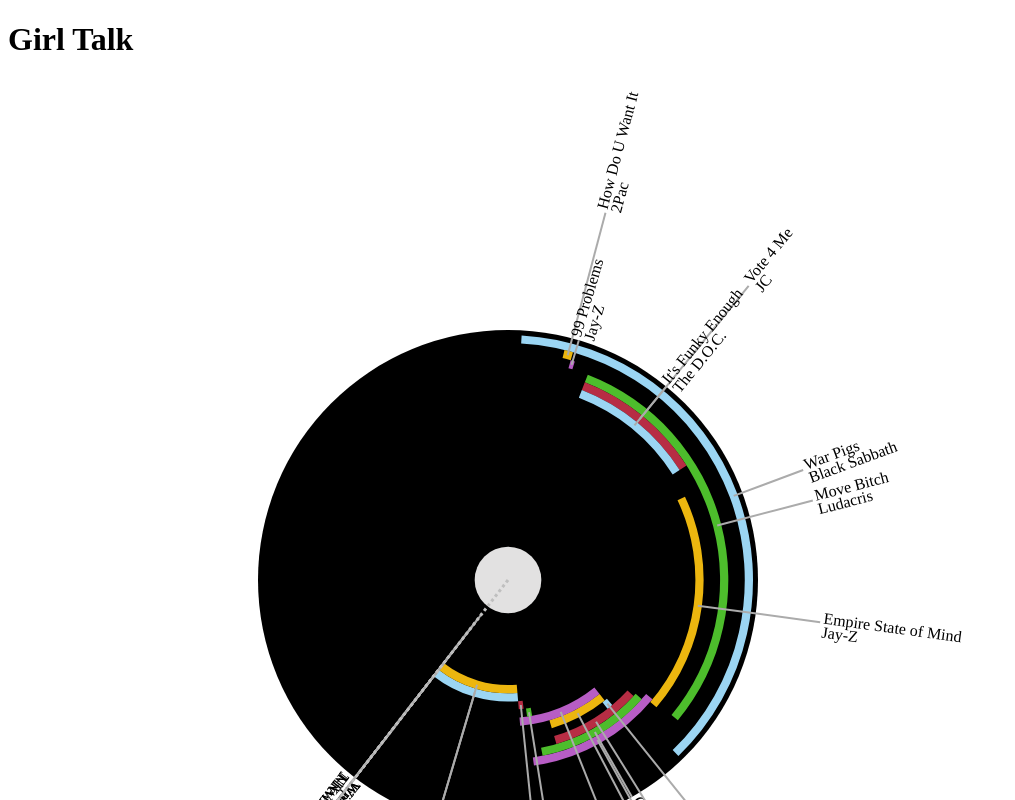
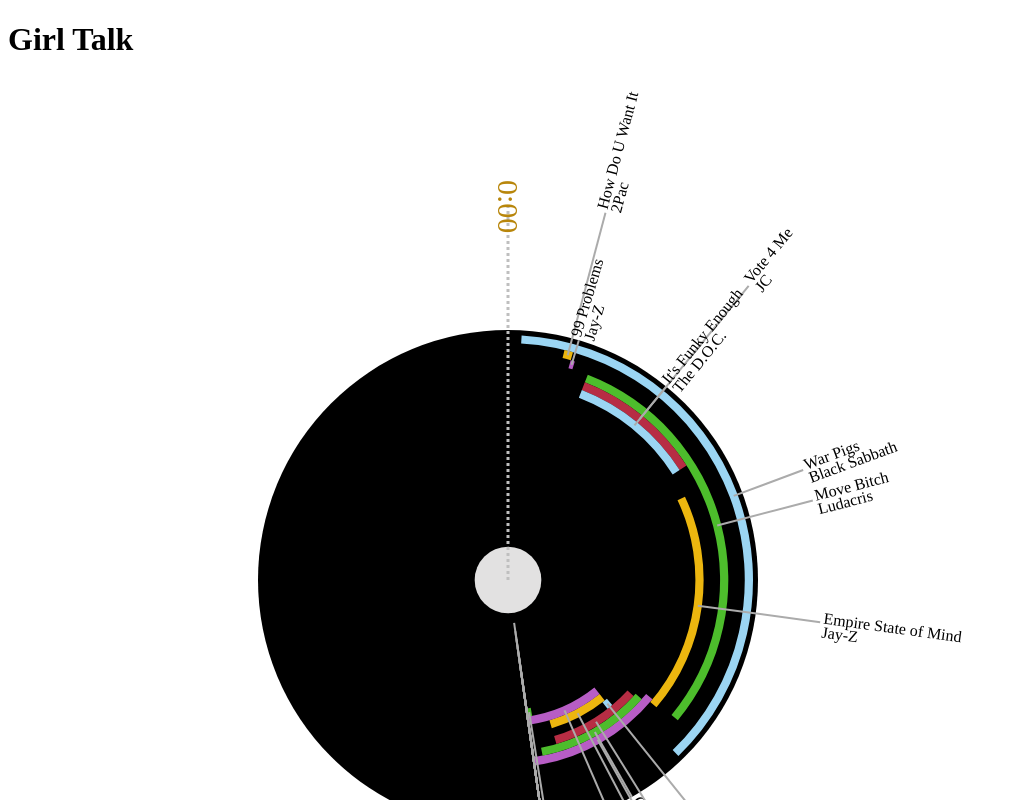
Before and after one commit to YusofBandar/girl_talk, a React (Create React App) app in the folder girl-talk/: page / in a window 1280 px wide. Shown: the top 800 px of the page, without its empty margins (0-1015 px from the left). Built offline with nearby package versions, Linux system fonts and the light colour scheme.

Commit message:
Moves angles calc to track

```diff
--- a/girl-talk/src/components/record/record.jsx
+++ b/girl-talk/src/components/record/record.jsx
@@ -20,7 +20,12 @@
 
     state = {
         hoverTrack: -1,
-        count: 20
+        count: 20,
+        currentAngle: 0
+    }
+
+    componentDidMount() {
+
     }
 
     constructor(props) {
@@ -28,7 +33,6 @@
         this.track = props.track;
 
         this.arcWidth = this.arcWidth.bind(this);
-        this.angles = this.angles.bind(this);
 
         this.arcHover = this.arcHover.bind(this);
         this.arcBlur = this.arcBlur.bind(this);
@@ -37,20 +41,6 @@
     arcWidth(radius, innerPadding, outerPadding, numTracks) {
         const arcWidth = (((radius * 2) - (outerPadding + innerPadding + 50)) / 2) / numTracks;
         return arcWidth.toFixed(2);
-    }
-
-    angles(startTime, endTime, duration) {
-        const circum = 2 * Math.PI;
-
-        let startAngle = (startTime / duration) * circum;
-        let endAngle = (endTime / duration) * circum;
-
-        // for testing
-        const currentAngle = 3.8
-         // dont display track arcs until we have reached the correct point
-         startAngle = startAngle > currentAngle ? currentAngle : startAngle;
-         endAngle = endAngle > currentAngle ? currentAngle : endAngle;
-        return [startAngle, endAngle];
     }
 
     arcHover(index) {
@@ -74,20 +64,18 @@
                     <circle className="r-innerDisk" r={this.innerPadding}></circle>
                     {
                         tracks.map((sample, index) => {
-                            const angles = this.angles(sample.startTime, sample.endTime, track.duration);
-
                             let blur = false;
 
                             if (index !== this.state.hoverTrack && this.state.hoverTrack > -1) {
                                 blur = true;
                             }
 
-                            return <Track key={sample.track} index={index} radius={this.radius} arcWidth={arcWidth} angle="3.8" angles={[angles[0], angles[1]]} track={sample}
+                            return <Track key={sample.track} index={index} radius={this.radius} arcWidth={arcWidth} angle="3.8" track={sample} duration={track.duration}
                                 padding={this.outerPadding} blur={blur} colour={this.colours[index % this.colours.length]} onHover={this.arcHover} onBlur={this.arcBlur}
                             ></Track>
                         })
                     }
-                    <Timeline radius={this.radius} time="0:00" angle="3.8"></Timeline>
+                    <Timeline radius={this.radius} time="0:00" angle={this.state.currentAngle}></Timeline>
                 </g>
             </svg>
         );
--- a/girl-talk/src/components/track/track.jsx
+++ b/girl-talk/src/components/track/track.jsx
@@ -13,6 +13,8 @@
 
         this.hover = this.hover.bind(this);
         this.blur = this.blur.bind(this);
+
+        this.angles = this.angles.bind(this);
         this.d3Arc = this.d3Arc.bind(this);
     }
 
@@ -22,6 +24,18 @@
 
     blur() {
         this.props.onBlur();
+    }
+
+    angles(startTime, endTime, currentAngle, duration) {
+        const circum = 2 * Math.PI;
+
+        let startAngle = (startTime / duration) * circum;
+        let endAngle = (endTime / duration) * circum;
+
+        // dont display track arcs until we have reached the correct point
+        startAngle = startAngle > currentAngle ? currentAngle : startAngle;
+        endAngle = endAngle > currentAngle ? currentAngle : endAngle;
+        return [startAngle, endAngle];
     }
 
     d3Arc(index, radius, arcWidth, startAngle, endAngle, outerPadding) {
@@ -36,12 +50,13 @@
     render() {
 
         const props = this.props;
-        const arc = this.d3Arc(props.index, props.radius, props.arcWidth, props.angles[0], props.angles[1], props.padding);
+        const angles = this.angles(props.track.startTime,props.track.endTime,"3",props.duration);
+        const arc = this.d3Arc(props.index, props.radius, props.arcWidth, angles[0], angles[1], props.padding);
 
         return (
             <g className={classNames({ 'r-blur': this.props.blur })}>
                 <path onMouseEnter={this.hover} onMouseLeave={this.blur} style={{ fill: this.props.colour }} d={arc()}></path>
-                <Label index={props.index} radius={props.radius} angles={props.angles} centroid={arc.centroid()} artist={props.track.artist} track={props.track.track}></Label>
+                <Label index={props.index} radius={props.radius} angles={angles} centroid={arc.centroid()} artist={props.track.artist} track={props.track.track}></Label>
             </g>
         );
     }
```
